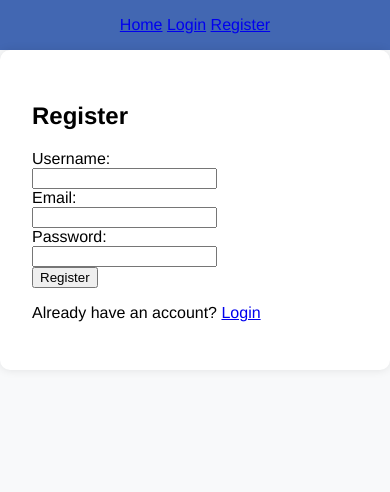
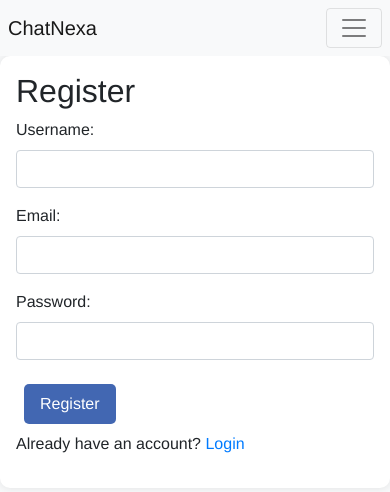
Before and after one commit to EmmanuelAfolabi007/ChatNexa, a Flask app: page /register in a window 390 px wide. Shown: the top 492 px of the page. Run offline with Flask 3, Linux system fonts and the light colour scheme; some libraries are stand-ins or nearby versions.

Commit message:
responsive design(bootstrap), added search button

```diff
--- a/app.py
+++ b/app.py
@@ -7,6 +7,7 @@ from datetime import datetime
 import bcrypt
 from werkzeug.utils import secure_filename
 from models import db, User, Friendship, Message
+from forms import ProfilePictureForm
 import os
 
 # Import forms
@@ -118,13 +119,15 @@ def logout():
 @app.route('/profile/<int:user_id>', methods=['GET', 'POST'])
 def profile(user_id):
     user = User.query.get_or_404(user_id)
-    form = ProfilePictureForm()
-    if form.validate_on_submit():
-        filename = secure_filename(form.profile_picture.data.filename)
-        form.profile_picture.data.save(os.path.join(app.config['UPLOAD_FOLDER'], filename))
-        user.profile_picture = filename
+    form = ProfilePictureForm(request.form, obj=user)  # Assuming you have a ProfileForm with fields for bio, location, interests, and social_media_links
+    if request.method == 'POST' and form.validate():
+        form.populate_obj(user)
+        if form.profile_picture.data:
+            filename = secure_filename(form.profile_picture.data.filename)
+            form.profile_picture.data.save(os.path.join(app.config['UPLOAD_FOLDER'], filename))
+            user.profile_picture = filename
         db.session.commit()
-        flash('Profile picture updated!')
+        flash('Profile updated successfully!')
         return redirect(url_for('profile', user_id=user_id))
     return render_template('profile.html', user=user, form=form)
 
@@ -250,6 +253,28 @@ def get_messages(recipient_id):
         'timestamp': message.timestamp.isoformat()
     } for message in messages])
 
+@socketio.on('message')
+def handle_message(data):
+    # Handle incoming messages
+    print('Received message:', data)
+    # Broadcast the message to all connected clients
+    send(data, broadcast=True)
+
+# Backend Implementation
+@app.route('/search')
+def search():
+    query = request.args.get('q')  # Get the search query from the request parameters
+
+    # Dummy search results for demonstration purposes
+    results = [
+        {'type': 'user', 'id': 1, 'name': 'John Doe'},
+        {'type': 'user', 'id': 2, 'name': 'Alice Smith'},
+        {'type': 'group', 'id': 1, 'name': 'Travel Enthusiasts'},
+        {'type': 'content', 'id': 1, 'title': 'Best Travel Destinations'}
+    ]
+
+    return jsonify(results)
+
 # Run the application
 if __name__ == '__main__':
     socketio.run(app, debug=True)
--- a/models.py
+++ b/models.py
@@ -9,6 +9,10 @@ class User(db.Model):
     email = db.Column(db.String(120), index=True, unique=True, nullable=False)
     password = db.Column(db.String(128), nullable=False)
     profile_picture = db.Column(db.String(128), nullable=True)
+    bio = db.Column(db.Text)
+    location = db.Column(db.String(100))
+    interests = db.Column(db.String(200))
+    social_media_links = db.Column(db.String(200))
 
     def __repr__(self):
         return '<User {}>'.format(self.username)
--- a/static/css/styles.css
+++ b/static/css/styles.css
@@ -20,6 +20,8 @@ body {
     background-color: white;
     border-radius: 10px;
     box-shadow: 0 0 10px rgba(0, 0, 0, 0.1);
+    max-width: 800px; /* Limit container width */
+    margin: 0 auto; /* Center container horizontally */
 }
 
 /* Flash message styling */
@@ -63,3 +65,22 @@ body {
 .btn:hover {
     background-color: #3b5998; /* Darker shade of Facebook blue */
 }
+
+/* Responsive adjustments */
+@media (max-width: 768px) {
+    /* Navbar adjustments */
+    .navbar {
+        padding: 0.5em;
+    }
+
+    /* Container adjustments */
+    .container {
+        padding: 1em;
+    }
+
+    /* Button adjustments */
+    .btn {
+        padding: 8px 16px;
+        margin: 8px;
+    }
+}
--- a/templates/base.html
+++ b/templates/base.html
@@ -1,40 +1,67 @@
 <!DOCTYPE html>
 <html lang="en">
 <head>
-    <meta charset="UTF-8" />
-    <meta name="viewport" content="width=device-width, initial-scale=1.0" />
+    <meta charset="UTF-8">
+    <meta name="viewport" content="width=device-width, initial-scale=1.0">
     <title>ChatNexa</title>
-    <link
-      rel="stylesheet"
-      href="{{ url_for('static', filename='css/styles.css') }}"
-    />
+    <link rel="stylesheet" href="https://maxcdn.bootstrapcdn.com/bootstrap/4.5.2/css/bootstrap.min.css">
+    <link rel="stylesheet" href="{{ url_for('static', filename='css/styles.css') }}">
+    <!-- Include SocketIO client library -->
+    <script src="https://cdnjs.cloudflare.com/ajax/libs/socket.io/4.2.0/socket.io.js" integrity="sha512-htjI23cM3Jpb7FkIzNfV1/nfzn0tLN4IuBZYrm1sU1qG7C3zQpxO3XV9NCbFhO6AptRumJ+0Ygt3Djxl8hl07A==" crossorigin="anonymous" referrerpolicy="no-referrer"></script>
 </head>
 <body>
-    <div class="navbar">
-      <a href="{{ url_for('index') }}">Home</a>
+    <div class="navbar navbar-expand-lg navbar-light bg-light">
+        <a class="navbar-brand" href="{{ url_for('index') }}">ChatNexa</a>
+        <button class="navbar-toggler" type="button" data-toggle="collapse" data-target="#navbarSupportedContent" aria-controls="navbarSupportedContent" aria-expanded="false" aria-label="Toggle navigation">
+            <span class="navbar-toggler-icon"></span>
+        </button>
+        <div class="collapse navbar-collapse" id="navbarSupportedContent">
+            <ul class="navbar-nav mr-auto">
+                <li class="nav-item">
+                    <a class="nav-link" href="{{ url_for('index') }}">Home</a>
+                </li>
                 {% if session.get('user_id') %}
-      <a href="{{ url_for('profile', user_id=session['user_id']) }}">Profile</a>
-      <form
-        action="{{ url_for('logout') }}"
-        method="POST"
-        style="display: inline"
-      >
-        <button type="submit">Logout</button>
+                    <li class="nav-item">
+                        <a class="nav-link" href="{{ url_for('profile', user_id=session['user_id']) }}">Profile</a>
+                    </li>
+                    <li class="nav-item">
+                        <form action="{{ url_for('logout') }}" method="POST" class="form-inline">
+                            <button class="btn btn-link" type="submit">Logout</button>
                         </form>
+                    </li>
                 {% else %}
-      <a href="{{ url_for('login') }}">Login</a>
-      <a href="{{ url_for('register') }}">Register</a>
+                    <li class="nav-item">
+                        <a class="nav-link" href="{{ url_for('login') }}">Login</a>
+                    </li>
+                    <li class="nav-item">
+                        <a class="nav-link" href="{{ url_for('register') }}">Register</a>
+                    </li>
                 {% endif %}
+            </ul>
+            <!-- Search form -->
+            <form action="{{ url_for('search') }}" method="GET" class="form-inline my-2 my-lg-0">
+                <input class="form-control mr-sm-2" type="text" name="query" placeholder="Search..." aria-label="Search">
+                <button class="btn btn-outline-success my-2 my-sm-0" type="submit">Search</button>
+            </form>
+        </div>
     </div>
     <div class="container">
-      {% with messages = get_flashed_messages() %} {% if messages %}
-      <ul class="flash">
+        {% with messages = get_flashed_messages() %}
+            {% if messages %}
+                <div class="alert alert-info">
+                    <ul>
                         {% for message in messages %}
                             <li>{{ message }}</li>
                         {% endfor %}
                     </ul>
-      {% endif %} {% endwith %} {% block content %}{% endblock %}
+                </div>
+            {% endif %}
+        {% endwith %}
+        {% block content %}{% endblock %}
     </div>
     <script src="{{ url_for('static', filename='js/scripts.js') }}"></script>
+    <script src="https://code.jquery.com/jquery-3.5.1.slim.min.js"></script>
+    <script src="https://cdn.jsdelivr.net/npm/@popperjs/core@2.9.2/dist/umd/popper.min.js"></script>
+    <script src="https://maxcdn.bootstrapcdn.com/bootstrap/4.5.2/js/bootstrap.min.js"></script>
 </body>
 </html>
--- a/templates/register.html
+++ b/templates/register.html
@@ -6,23 +6,22 @@
         <h2>Register</h2>
         {% with messages = get_flashed_messages() %}
             {% if messages %}
-                <div class="error-message">{{ messages[0] }}</div>
+                <div class="alert alert-danger">{{ messages[0] }}</div>
             {% endif %}
         {% endwith %}
-        <div>
-            <label for="username">Username:</label><br>
-            <input type="text" id="username" name="username" required><br>
+        <div class="form-group">
+            <label for="username">Username:</label>
+            <input type="text" id="username" name="username" class="form-control" required>
         </div>
-        <div>
-            <label for="email">Email:</label><br>
-            <input type="email" id="email" name="email" required><br>
+        <div class="form-group">
+            <label for="email">Email:</label>
+            <input type="email" id="email" name="email" class="form-control" required>
         </div>
-        <div>
-            <label for="password">Password:</label><br>
-            <input type="password" id="password" name="password" required><br>
+        <div class="form-group">
+            <label for="password">Password:</label>
+            <input type="password" id="password" name="password" class="form-control" required>
         </div>
-        <div>
-            <button type="submit">Register</button>
+        <button type="submit" class="btn btn-primary">Register</button>
         </div>
         <p>Already have an account? <a href="{{ url_for('login') }}">Login</a></p>
     </form>
--- a/templates/welcome.html
+++ b/templates/welcome.html
@@ -5,8 +5,8 @@
     <h1>Welcome to ChatNexa</h1>
     <p>Connect with friends and start chatting!</p>
     <div class="button-container">
-        <a href="{{ url_for('login') }}">Login</a>
-        <a href="{{ url_for('register') }}">Register</a>
+        <a href="{{ url_for('login') }}" class="btn btn-primary">Login</a>
+        <a href="{{ url_for('register') }}" class="btn btn-secondary">Register</a>
     </div>
 </div>
 {% endblock %}
```
Also changed, not shown: migrations/versions/3b6b9190df6e_added_bio_field_to_user_model.py (added, +38 -0 lines), static/js/scripts.js (+42 -1 lines), templates/chat.html (+7 -5 lines), templates/index.html (+23 -14 lines), templates/login.html (+8 -10 lines), templates/profile.html (+26 -26 lines), app.db, 2 other files. Lines whose indentation alone changed are shown as unchanged.
